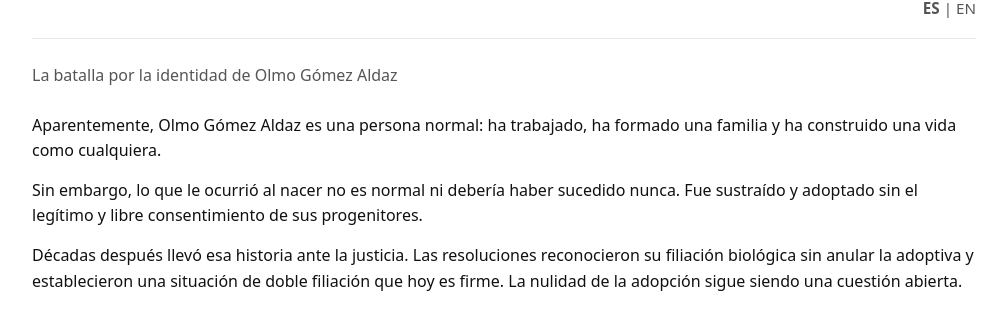
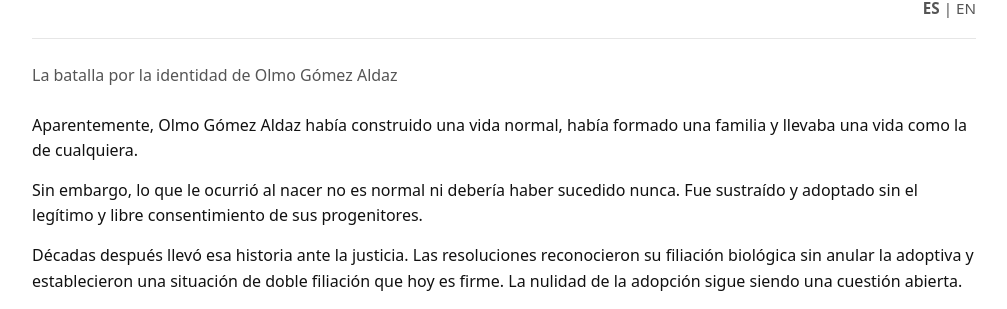
Before and after one commit to olmogaldaz/olmogaldaz.github.io, a Jekyll site: the page built from index.html, in a window 1280 px wide and 900 px high. Shown: the part 154-463 px from the top of the window, without its empty margins (136-1143 px from the left). Built offline with Jekyll 4.4.1, drawn with Linux system fonts in a browser that asks for light colours.

Commit message:
Update index.html

```diff
--- a/index.html
+++ b/index.html
@@ -16,7 +16,7 @@ description: Proyecto personal y documental sobre la restitución judicial de la
   </h1>
 
   <p>
-    Aparentemente, Olmo Gómez Aldaz es una persona normal: ha trabajado, ha formado una familia y ha construido una vida como cualquiera.
+    Aparentemente, Olmo Gómez Aldaz había construido una vida normal, había formado una familia y llevaba una vida como la de cualquiera.
   </p>
 
   <p>
```
